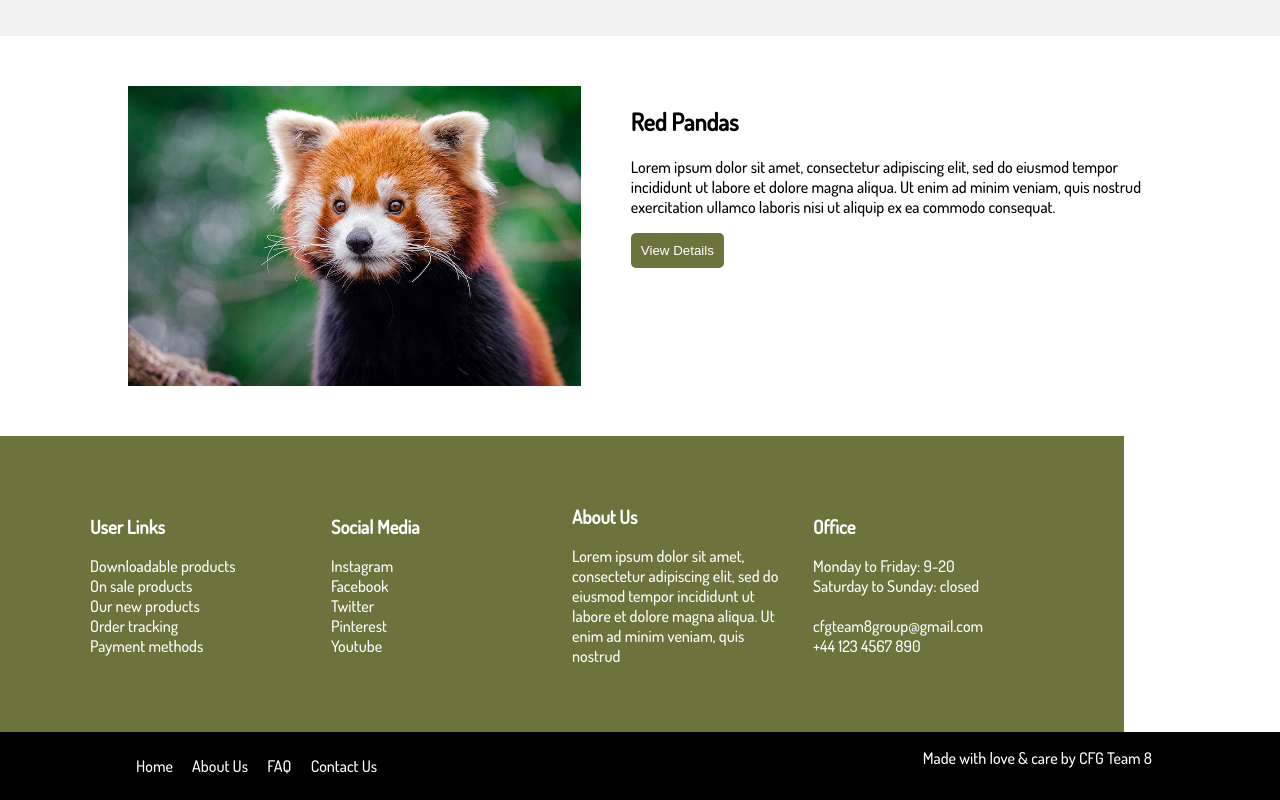
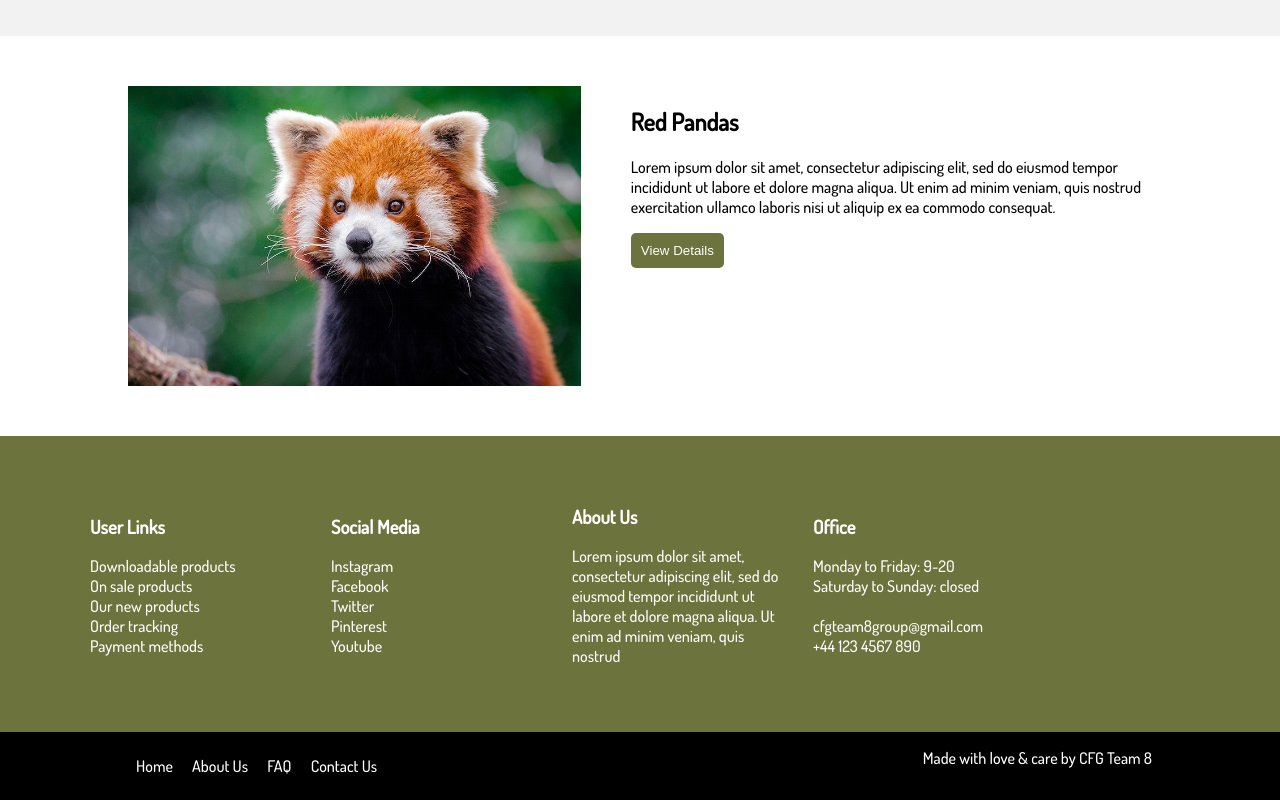
Before and after one commit to FMossman/Group-Project-CFG-Team-8, a plain HTML site: page index.html in a window 1280 px wide. Shown: the part 678-1478 px from the top of the page. Drawn offline with Linux system fonts and the light colour scheme.

Commit message:
filling footer colour and testing out github

```diff
--- a/css/style.css
+++ b/css/style.css
@@ -178,6 +178,10 @@ textarea{
 }
 
 /* Footer */
+
+.footerBG{
+    background-color: #6C733D;
+}
 
 .footer{
     padding: 50px;
--- a/index.html
+++ b/index.html
@@ -67,7 +67,8 @@
         </div>
 
     <!-- Footer -->
-    <footer class="footer">
+    <footer class="footerBG">
+        <div class="footer">
             <div class="footer-container grid grid-4">
                 <nav>
                     <ul class="a">
@@ -105,6 +106,7 @@
                     </ul>
                 </nav>
             </div>
+        </div>
     </footer>
     <div class="footer-bottom ">
         <div class="ftb-container">
```
Lines whose indentation alone changed are shown as unchanged.
